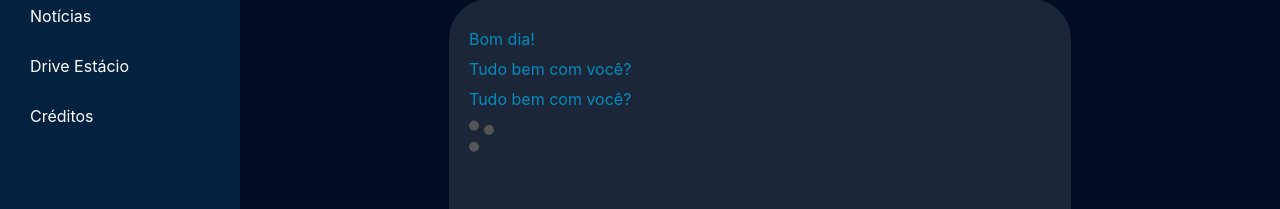
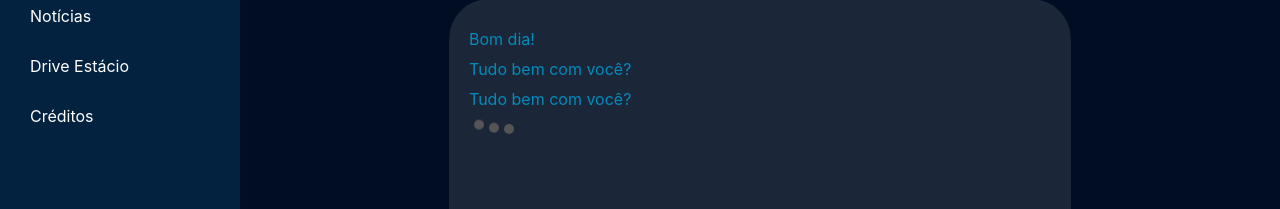
Before and after one commit to estevam5s/chatbot-ltd-estacio, a React (Create React App) app: page /chat in a window 1280 px wide. Shown: the part 90-299 px from the top of the page. Built offline with nearby package versions, Linux system fonts and the light colour scheme.

Commit message:
:boom: melhorando o código com o banco

```diff
--- a/src/estilos/chat.css
+++ b/src/estilos/chat.css
@@ -82,10 +82,11 @@
 }
 
 .typing-indicator {
-  display: inline-block;
-  position: relative;
-  width: 30px; /* Largura total das bolinhas (3 bolinhas de 10px + 2 espaços de 5px) */
-  height: 10px; /* Altura das bolinhas */
+  display: flex;
+  justify-content: center; /* Centraliza as bolinhas horizontalmente */
+  align-items: center; /* Centraliza as bolinhas verticalmente */
+  width: 50px; /* Ajuste conforme necessário para acomodar a largura total das bolinhas */
+  height: 20px; /* Altura suficiente para o movimento das bolinhas */
 }
 
 .typing-indicator span {
@@ -94,7 +95,7 @@
   height: 10px; /* Tamanho das bolinhas */
   border-radius: 50%;
   background-color: #555;
-  margin-right: 5px; /* Espaçamento entre as bolinhas */
+  margin: 0 2.5px; /* Espaçamento entre as bolinhas */
   animation: typing-bounce 1.5s infinite ease-in-out;
 }
 
@@ -103,11 +104,11 @@
 }
 
 .typing-indicator span:nth-child(2) {
-  animation-delay: 0.5s; /* Atraso para a segunda bolinha levantar */
+  animation-delay: 0.3s; /* Atraso para a segunda bolinha levantar */
 }
 
 .typing-indicator span:nth-child(3) {
-  animation-delay: 1s; /* Atraso para a terceira bolinha levantar */
+  animation-delay: 0.6s; /* Atraso para a terceira bolinha levantar */
 }
 
 @keyframes typing-bounce {
```
